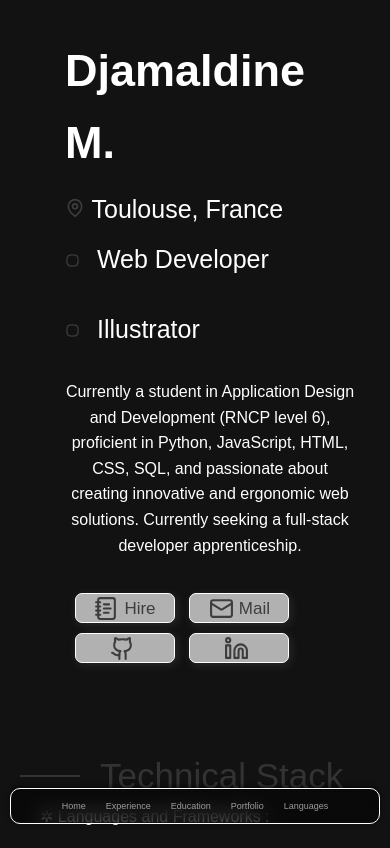
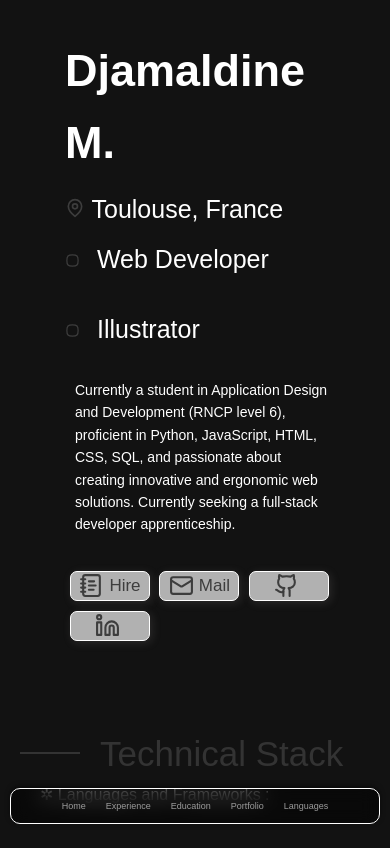
Before and after one commit to djmlMhmd/CV, a plain HTML site: page index.html in a window 390 px wide. Shown: the top 848 px of the page. Drawn offline with Linux system fonts and the light colour scheme.

Commit message:
responsivet texte et bouton

```diff
--- a/style/style.css
+++ b/style/style.css
@@ -19,6 +19,22 @@
 	margin-bottom: 10px;
 	padding: 0 10px; /* Ajout de padding pour l'espacement intérieur */
 	border: 1px solid white;
+}
+
+/* Adaptations pour les petits écrans */
+@media (max-width: 600px) {
+	.btn-shine {
+		font-size: 14px; /* Réduire la taille de la police */
+		padding: 0 8px; /* Ajuster le padding pour garder le contenu bien aligné */
+		min-width: 80px; /* Réduire la largeur minimale pour économiser de l'espace */
+		margin-left: 5px;
+		padding: auto;
+	}
+
+	.btn-shine img {
+		width: 20px; /* Réduire la taille de l'icône */
+		margin-right: 3px; /* Ajuster l'espace entre l'icône et le texte */
+	}
 }
 
 .btn-shine:hover,
@@ -118,6 +134,19 @@ body {
 
 .description {
 	text-align: center;
+	padding: 0 20px; /* Ajoute un padding pour ne pas que le texte touche les bords sur les petits écrans */
+	max-width: 800px; /* Optionnel: limite la largeur de la description pour une meilleure lecture */
+	margin: auto; /* Centre la description si une max-width est définie */
+}
+
+/* Adaptation pour les petits écrans */
+@media (max-width: 600px) {
+	.description {
+		padding: 0 10px; /* Réduit le padding sur les très petits écrans */
+		font-size: 14px; /* Optionnel: ajuste la taille de la police pour une meilleure lisibilité */
+		margin-right: 15px;
+		text-align: start;
+	}
 }
 
 h1 {
```
